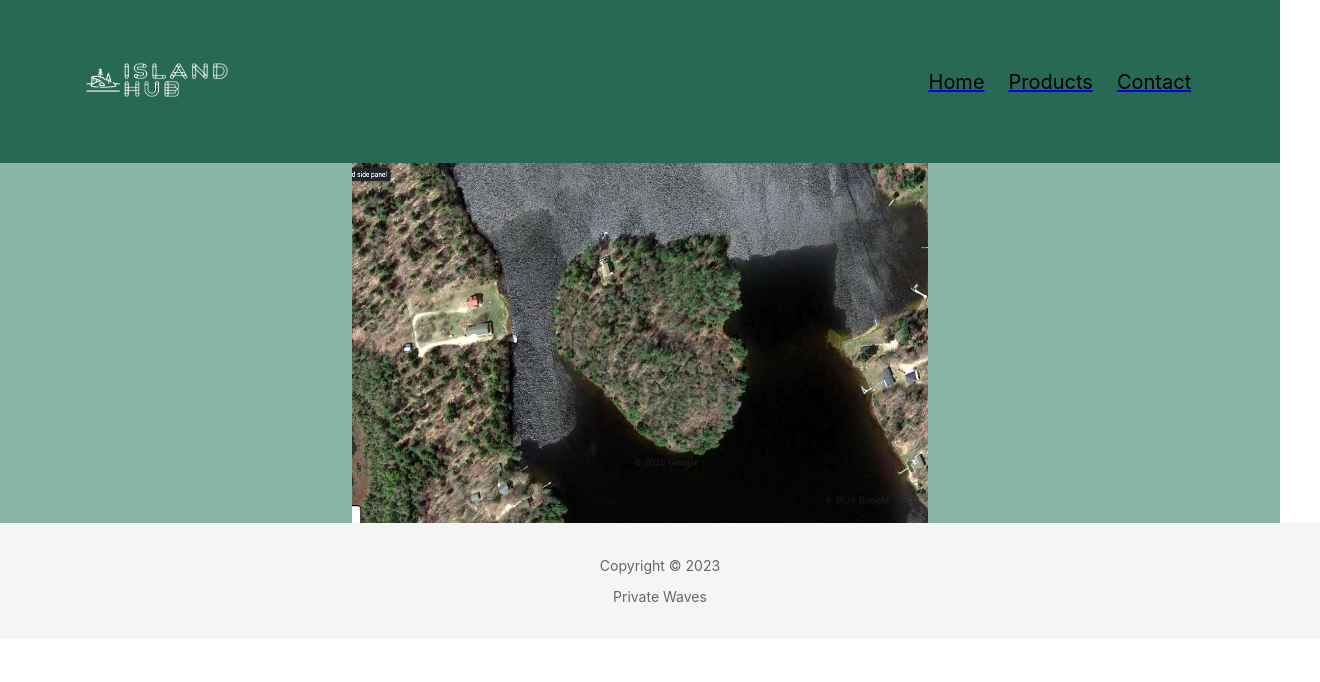
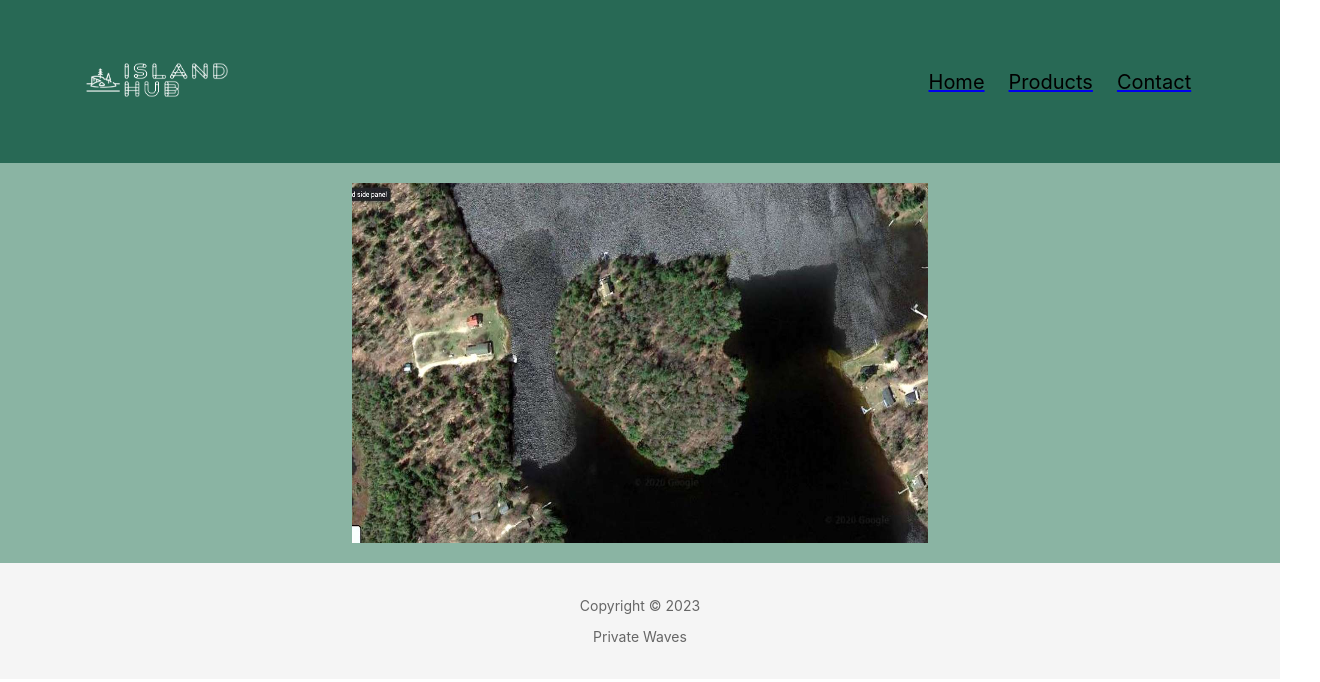
Before and after one commit to ChingV/eCommV2, a React (Create React App) app: page / in a window 1280 px wide. Shown: the top 682 px of the page, 1320 px wide, since content can reach past the window. Built offline with nearby package versions, Linux system fonts and the light colour scheme.

Commit message:
Adding minor padding to footer an slideshow

```diff
--- a/src/componets/UI/Footer.module.css
+++ b/src/componets/UI/Footer.module.css
@@ -2,11 +2,12 @@
     background-color: #f5f5f5;
     color: #666;
     font-size: 14px;
-    padding: 20px;
     text-align: center;
     position: relative;
     bottom: 0;
     width: 100%;
+    padding-top: 20px;
+    padding-bottom: 20px;
   }
 
   @media only screen and (max-width: 600px) {
--- a/src/componets/UI/SlideShow.module.css
+++ b/src/componets/UI/SlideShow.module.css
@@ -17,4 +17,6 @@
     align-items: center;
     justify-content: center;
     position: relative;
+    padding-top: 20px;
+    padding-bottom: 20px;
   }
```
